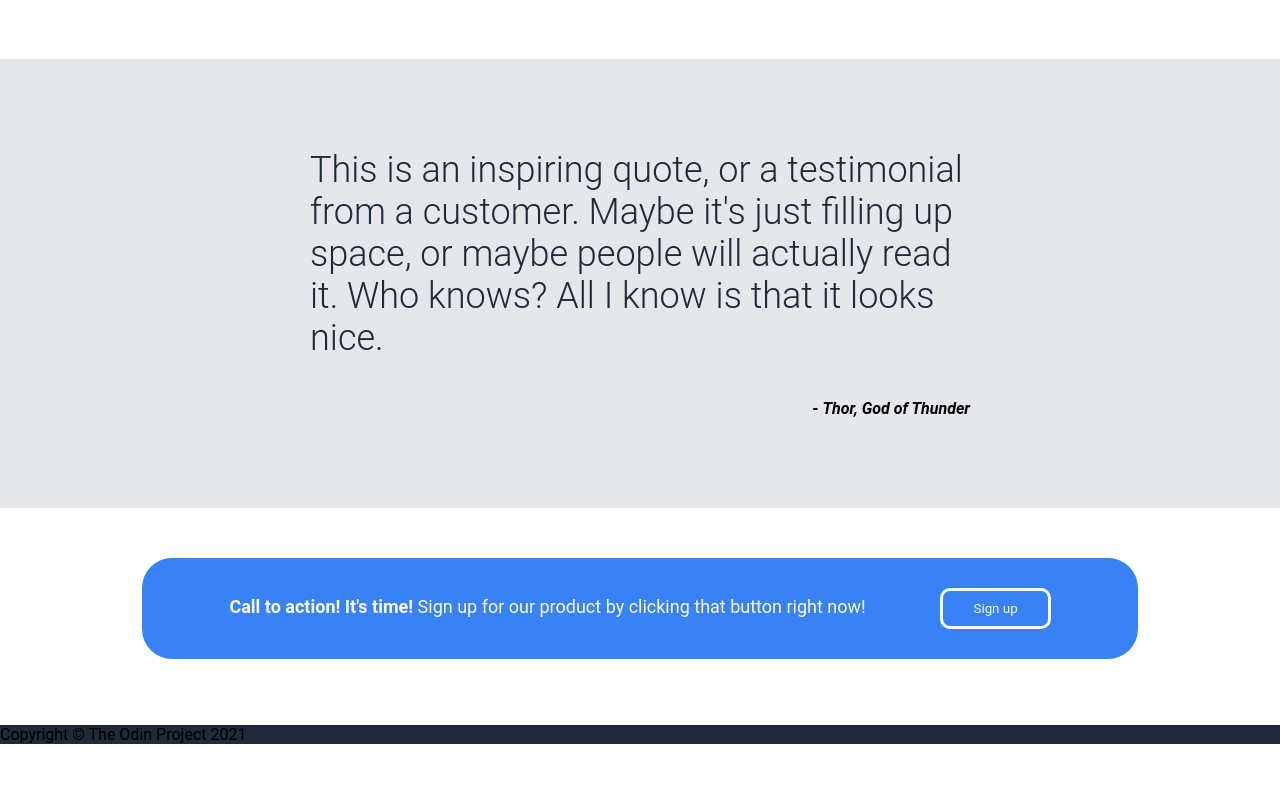
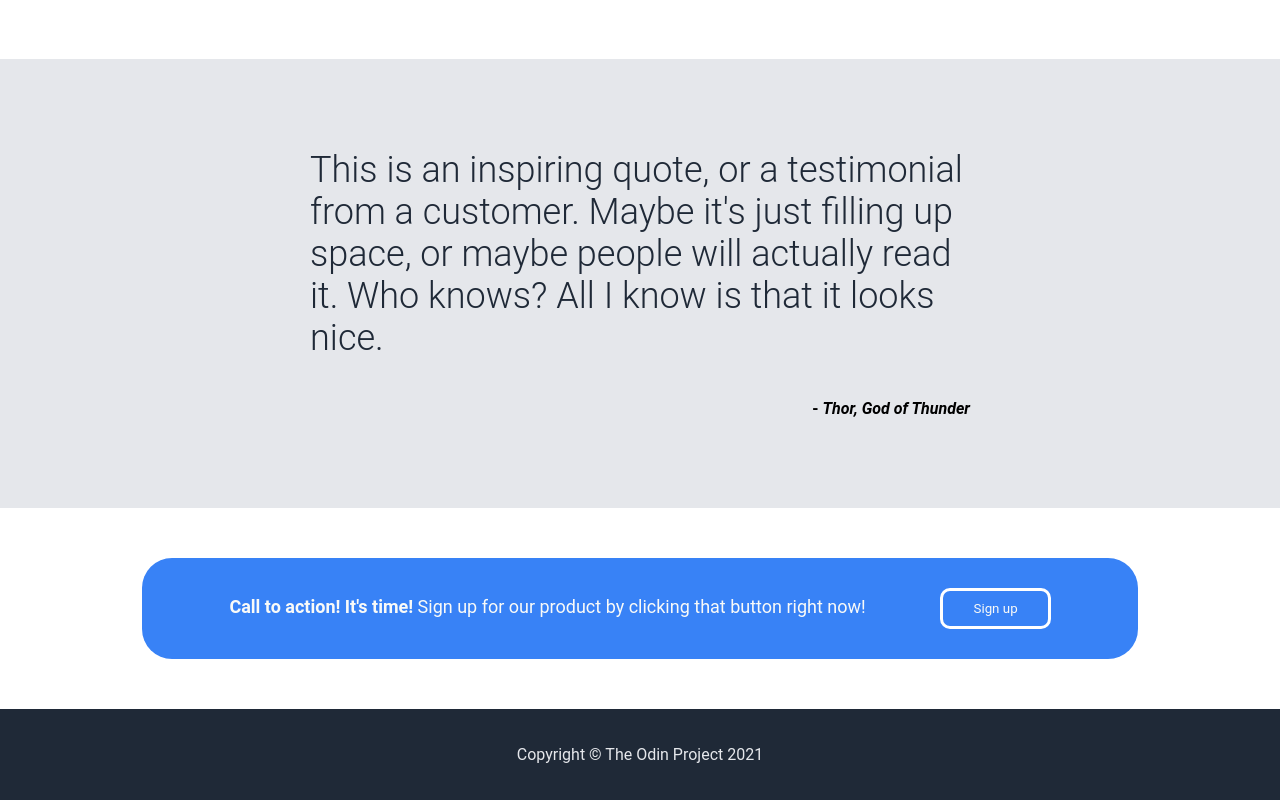
Before and after one commit to VexAve/odin-landing-page, a plain HTML site: page index.html in a window 1280 px wide. Shown: the part 729-1529 px from the top of the page. Before the commit the page ends 1489 px from the top, so only its background shows below. Drawn offline with Linux system fonts and the light colour scheme.

Commit message:
Add styling to footer

```diff
--- a/styles.css
+++ b/styles.css
@@ -148,3 +148,9 @@ header a {
 #call-to-action button {
     border: 3px solid white
 }
+
+footer {
+    color: #e5e7eb;
+    text-align: center;
+    padding: 20px;
+}
```
